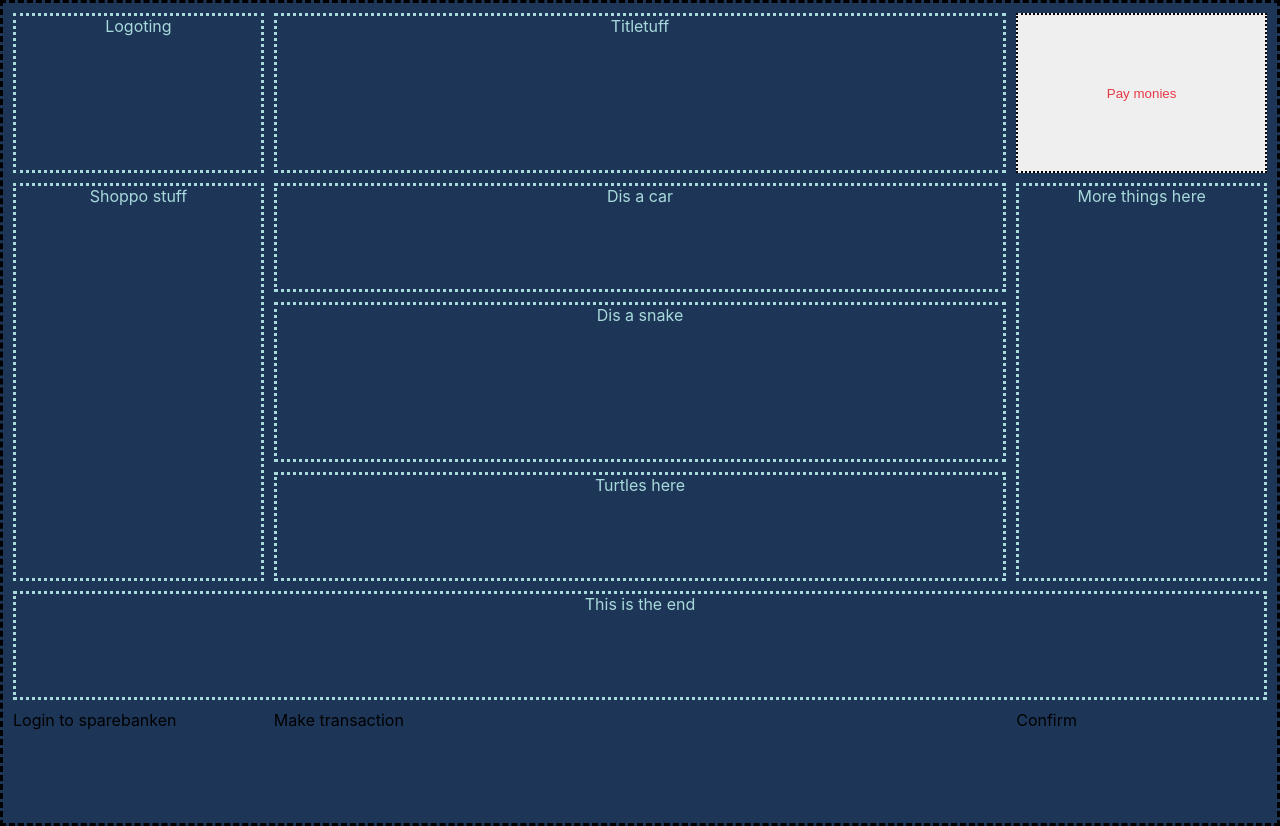
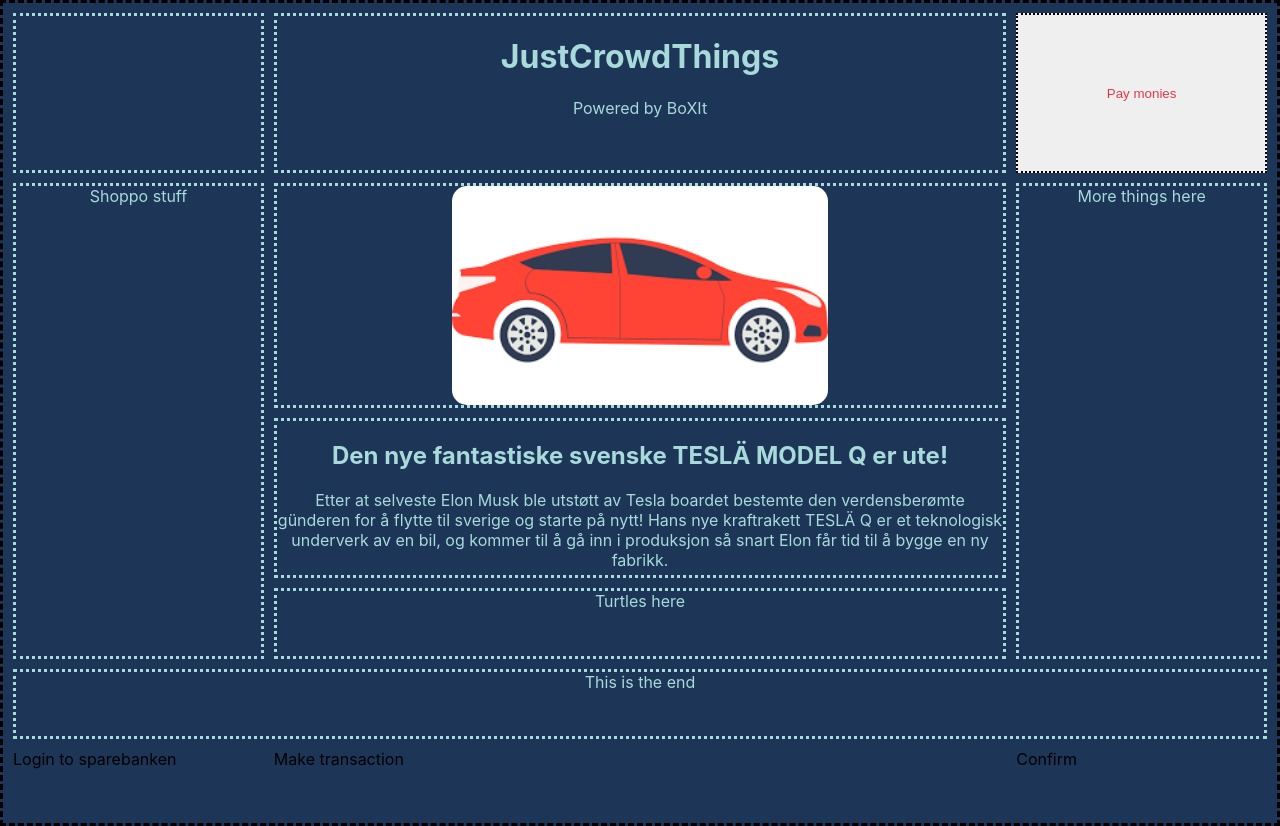
Before and after one commit to Stonedude/FintechHack2018-BoxIt, a React (Create React App) app in the folder boxit/: page / in a window 1280 px wide. Built offline with nearby package versions, Linux system fonts and the light colour scheme.

Commit message:
More cars

```diff
--- a/boxit/src/App.css
+++ b/boxit/src/App.css
@@ -19,11 +19,18 @@
   border-style: dashed;
 }
 
+img {
+  height: 100%;
+  width: 1fr;
+  border-radius: 15px;
+}
+
+
+
 .grid-item {
   border-style: dotted;
   text-align: center;
   color: #a8dadc;
-  justify-content: center;
 
 }
 
--- a/boxit/src/App.js
+++ b/boxit/src/App.js
@@ -1,6 +1,6 @@
 import React, { Component } from 'react';
-import logo from './logo.svg';
 import './App.css';
+import carImage from './Media/Car.png';
 var request = require('request');
 
 class App extends Component {
@@ -56,12 +56,21 @@
       <div>
         {this.state.page == 0 &&
           <div className="App">
-            <div className="grid-item" id="logo"> Logoting</div>
-            <div className="grid-item" id="title">Titletuff</div>
+            <div className="grid-item" id="logo"> </div>
+            <div className="grid-item" id="title"><h1>JustCrowdThings</h1><p>Powered by BoXIt</p></div>
             <button className="grid-item" id="button" onClick={() => this.setPage(1)}>Pay monies</button>
 
-            <div className="grid-item" id="content1">Dis a car</div>
-            <div className="grid-item" id="content2">Dis a snake</div>
+            <div className="grid-item" id="content1">
+            <img src={carImage}/>
+            </div>
+
+            <div className="grid-item" id="content2">
+            <article>
+              <h1>Den nye fantastiske svenske TESLÄ MODEL Q er ute!</h1>
+              <p>Etter at selveste Elon Musk ble utstøtt av Tesla boardet bestemte den verdensberømte günderen for å flytte til sverige og starte på nytt! Hans nye kraftrakett TESLÄ Q er et teknologisk underverk av en bil, og kommer til å gå inn i produksjon så snart Elon får tid til å bygge en ny fabrikk.</p>
+
+            </article>
+            </div>
             <div className="grid-item" id="content3">Turtles here</div>
             <div className="grid-item" id="sidebar1">Shoppo stuff</div>
             <div className="grid-item" id="sidebar2">More things here</div>
@@ -78,7 +87,7 @@
         }
 
         {this.state.page == 1 &&
-          <div>
+          <div className= "App">
             <div className="grid-item" id="logo"> BoxIt</div>
             <div className="grid-item" id="title">BOxibot</div>
             <button className="grid-item" id="button" onClick={() => this.setPage(2)}>Pay monies</button>
@@ -86,7 +95,10 @@
             <div className="grid-item" id="content1">Dis a car</div>
             <div className="grid-item" id="content2">Dis a snake</div>
             <div className="grid-item" id="content3">Turtles here</div>
-            <div className="grid-item" id="sidebar1">Shoppo stuff</div>
+            <div className="grid-item" id="sidebar1">
+              <div className="box"></div>
+
+            </div>
             <div className="grid-item" id="sidebar2">More things here</div>
 
             <div className="grid-item" id="bottom">This is the end</div>
```
Also changed, not shown: boxit/src/Media/Car.png (added), 1 other file (tests, documents, lock files or other folders).
